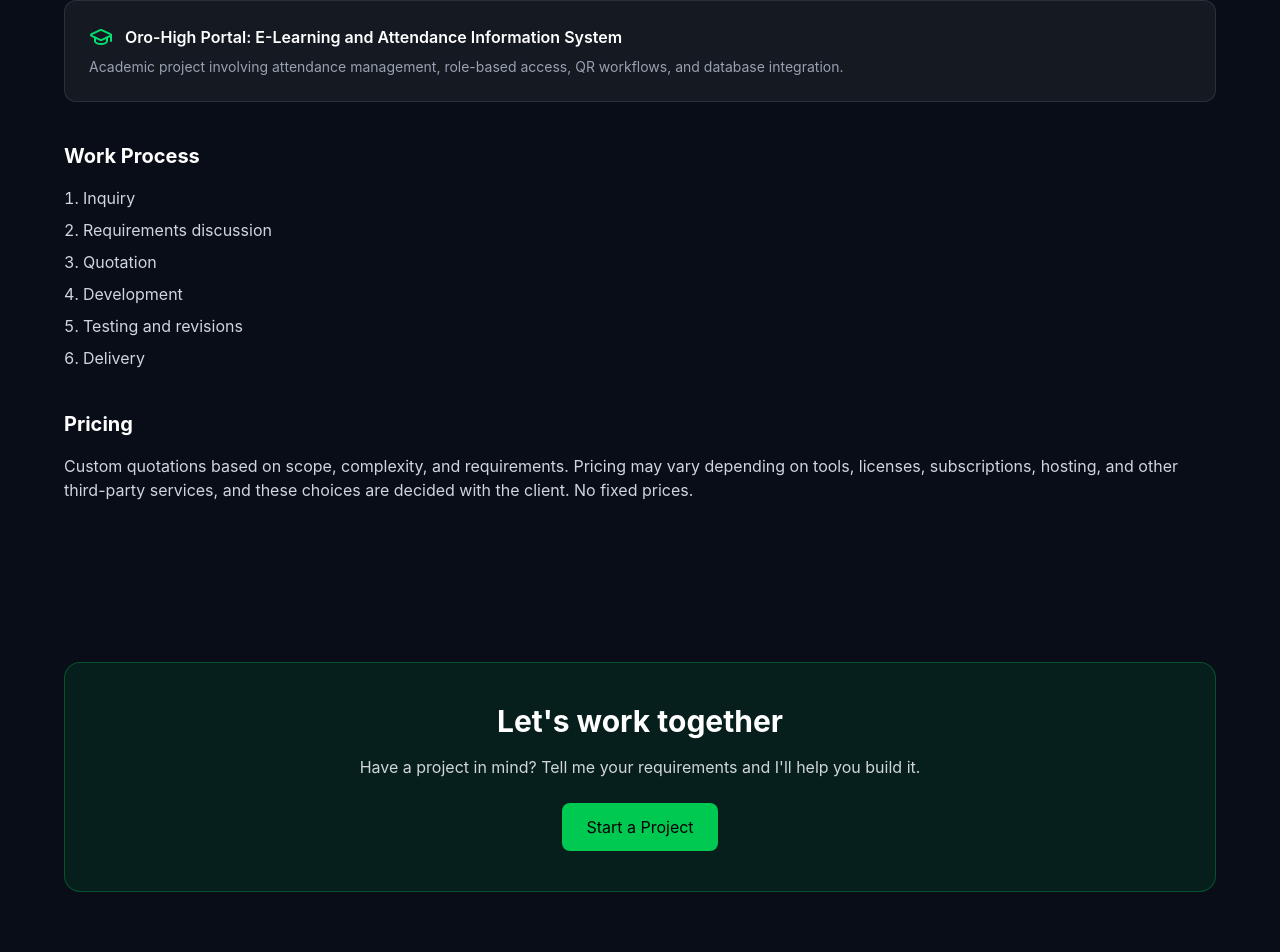
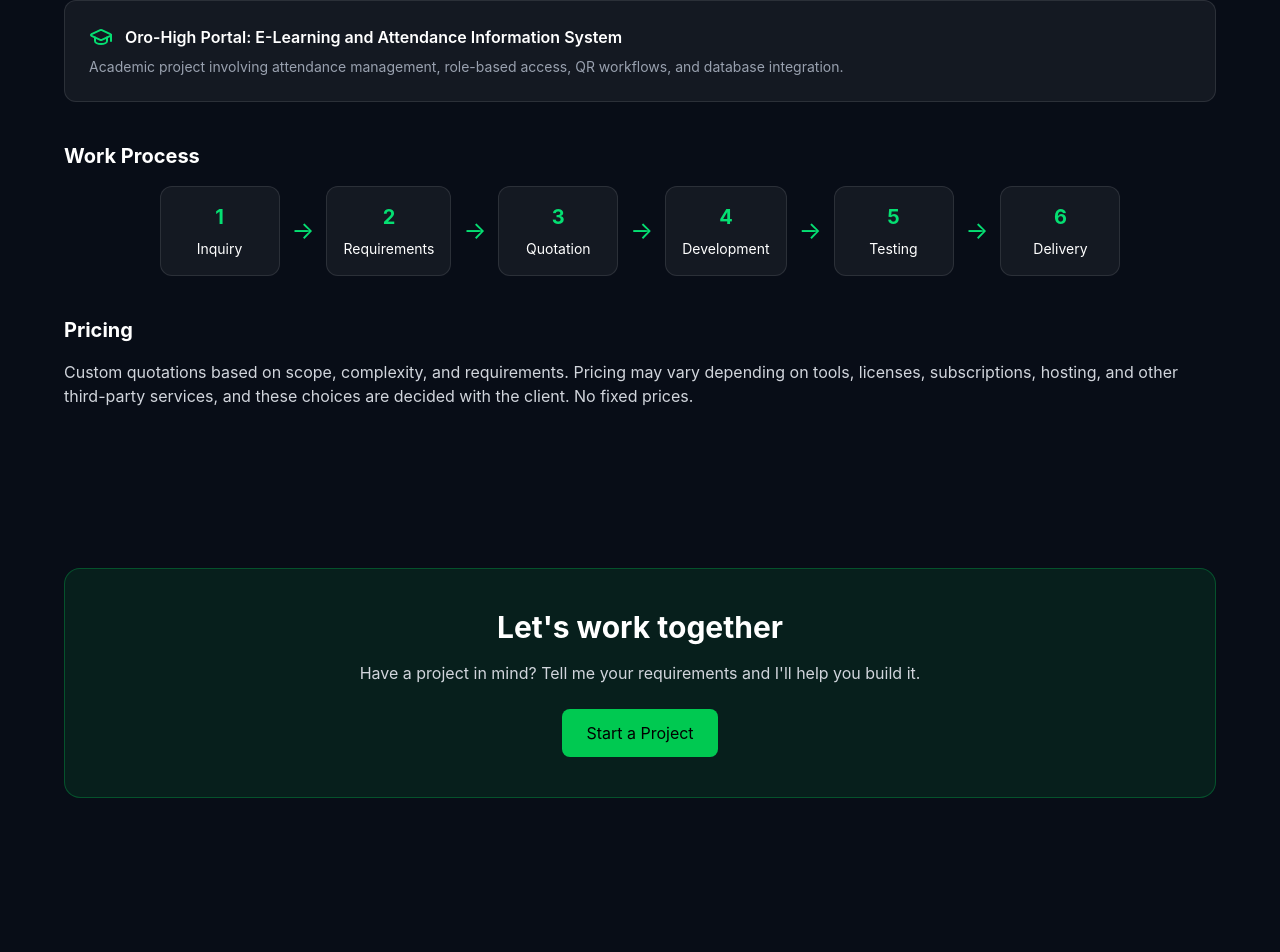
Before and after one commit to louiefborbe-me/louie-borbe-portfolio, a React (Vite) app: page / in a window 1280 px wide. Shown: the part 3328-4280 px from the top of the page. Built offline with nearby package versions, Linux system fonts and the light colour scheme; no server answers.

Commit message:
work process flow

```diff
--- a/src/App.jsx
+++ b/src/App.jsx
@@ -184,9 +184,9 @@ export default function App() {
           <p className="text-gray-400 text-sm">Academic project involving attendance management, role-based access, QR workflows, and database integration.</p>
         </div>
         <h3 className="text-xl font-bold mt-10 mb-4">Work Process</h3>
-        <ol className="space-y-2 text-gray-300 list-decimal list-inside">
-          <li>Inquiry</li><li>Requirements discussion</li><li>Quotation</li><li>Development</li><li>Testing and revisions</li><li>Delivery</li>
-        </ol>
+        <div className="flex flex-wrap items-center justify-center gap-3">
+          {["Inquiry","Requirements","Quotation","Development","Testing","Delivery"].map((s,i,a)=>(<><div key={s} className="bg-white/5 border border-white/10 rounded-xl p-4 text-center hover:border-green-500/50 transition min-w-[120px]"><div className="text-green-400 font-bold text-xl mb-2">{i+1}</div><div className="text-sm">{s}</div></div>{i<a.length-1&&<div className="text-green-400 text-2xl">→</div>}</>))}
+        </div>
         <h3 className="text-xl font-bold mt-10 mb-4">Pricing</h3>
         <p className="text-gray-300">Custom quotations based on scope, complexity, and requirements. Pricing may vary depending on tools, licenses, subscriptions, hosting, and other third-party services, and these choices are decided with the client. No fixed prices.</p>
       </Section>
```
